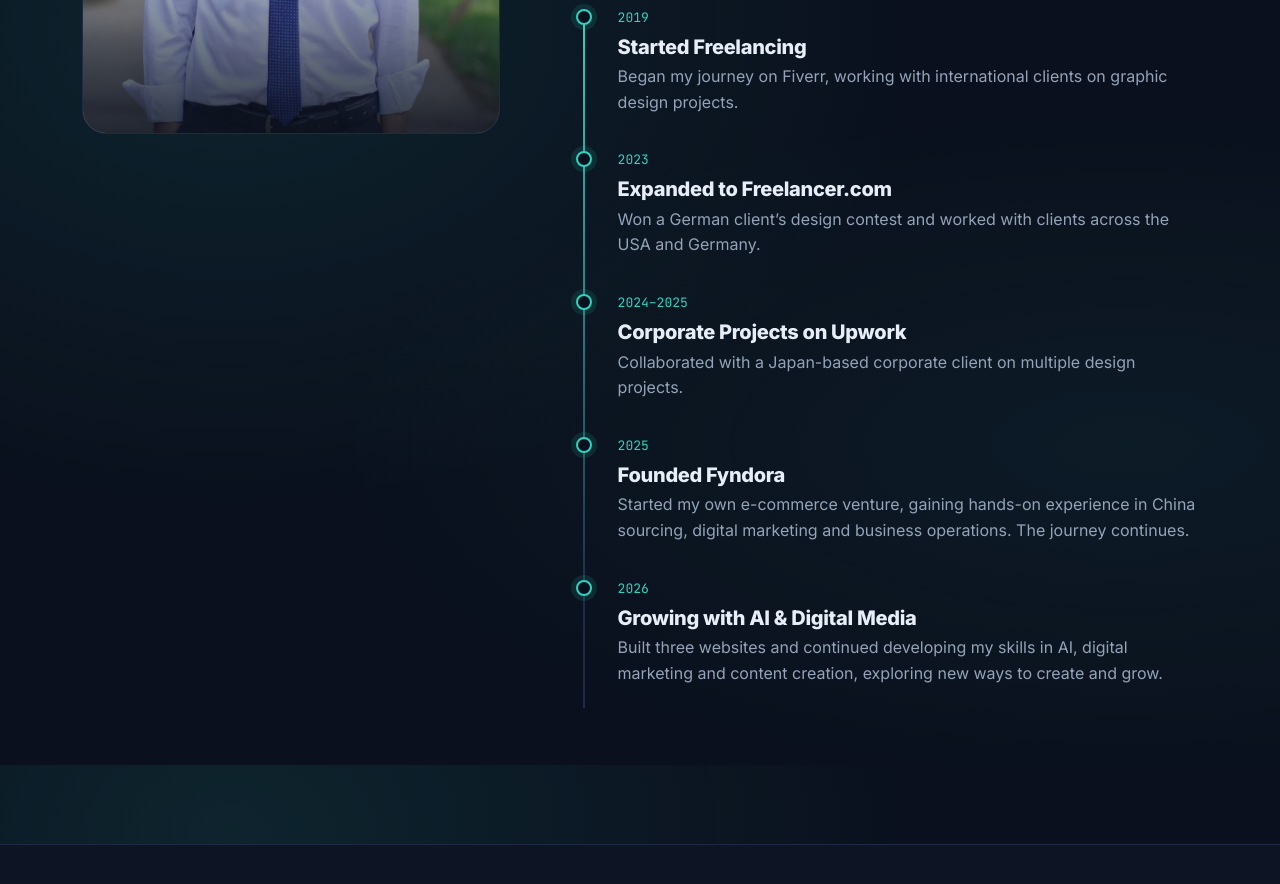
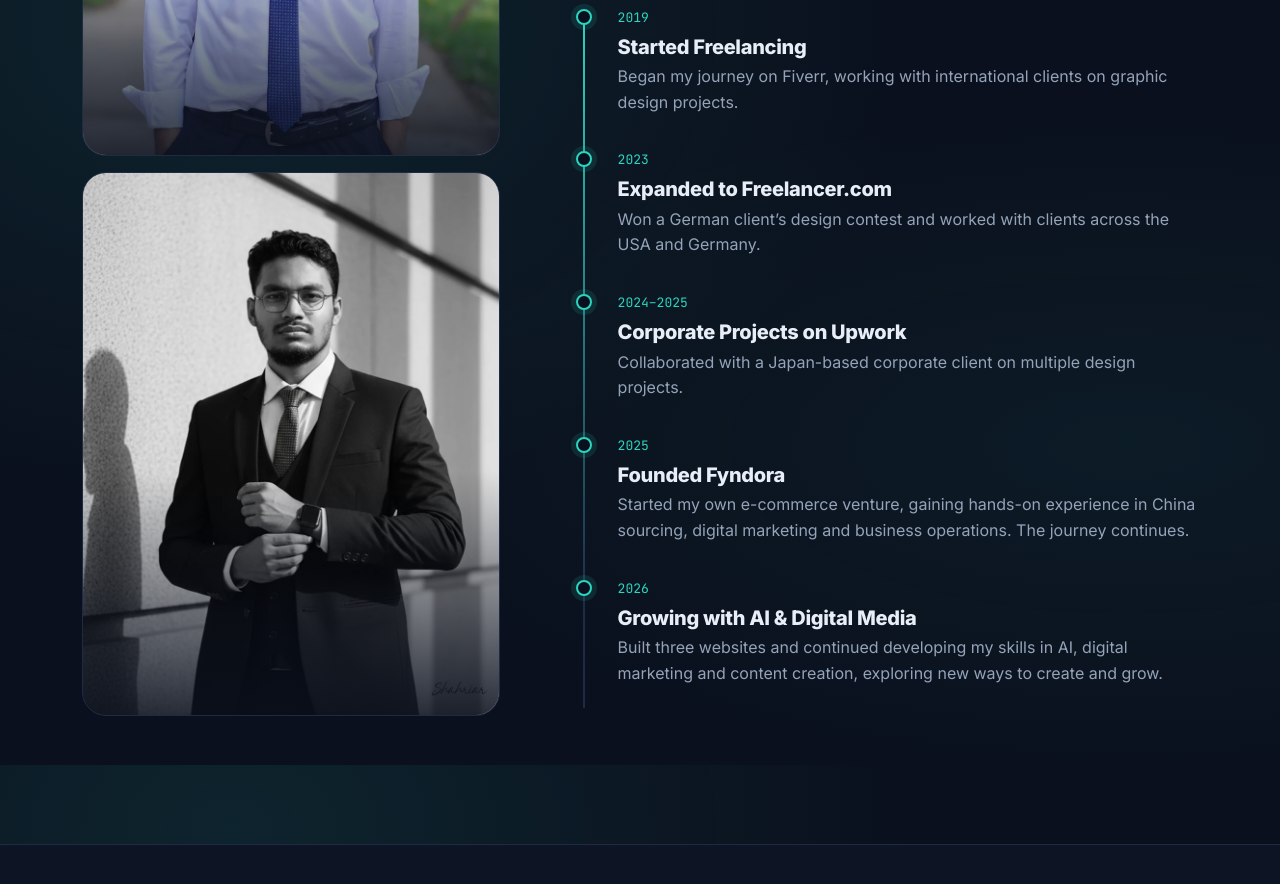
Before and after one commit to shahriar799/shahriar799.github.io, a plain HTML site: page index.html in a window 1280 px wide. Shown: the part 1635-2519 px from the top of the page. Drawn offline with Linux system fonts and the light colour scheme.

Commit message:
About: second portrait, both photos match the timeline height
Co-Authored-By: Claude Opus 5.5 <noreply@anthropic.com>

```diff
--- a/index.html
+++ b/index.html
@@ -19,7 +19,7 @@
 <link rel="preconnect" href="https://fonts.googleapis.com">
 <link rel="preconnect" href="https://fonts.gstatic.com" crossorigin>
 <link href="https://fonts.googleapis.com/css2?family=Hind+Siliguri:wght@400;600&family=Inter:wght@400;600;800&family=JetBrains+Mono:wght@400;600&display=swap" rel="stylesheet">
-<link rel="stylesheet" href="style.css?v=34">
+<link rel="stylesheet" href="style.css?v=35">
 <script type="application/ld+json">{"@context":"https://schema.org","@type":"Person","name":"Siam Shahriar","jobTitle":"Designer, Digital Marketer & Entrepreneur","url":"https://shahriar799.github.io/","image":"https://shahriar799.github.io/assets/img/siam-profile.webp","address":{"@type":"PostalAddress","addressLocality":"Lakshmipur","addressCountry":"BD"},"alumniOf":"National University, Bangladesh","sameAs":["https://www.fiverr.com/siamshahriar313","https://www.upwork.com/freelancers/~015e789f7c17fc33a0","https://www.freelancer.com/u/Shahriar3130","https://www.behance.net/siamshahriar2100","https://www.linkedin.com/in/siam-shahriar-0a0065275/","https://www.instagram.com/siam_shahriar2/"]}</script>
 <script>document.documentElement.classList.add('js')</script>
 </head>
@@ -139,9 +139,14 @@
 <!-- ABOUT + JOURNEY -->
 <section class="sec" id="about">
   <div class="wrap journey">
-    <figure class="journey-photo rv-up" style="margin:0">
-      <img src="assets/img/siam-standing.webp" alt="Siam Shahriar standing outdoors in a white shirt and blue tie" loading="lazy" width="900" height="1600">
-    </figure>
+    <div class="journey-photos">
+      <figure class="journey-photo rv-up" style="margin:0">
+        <img src="assets/img/siam-standing.webp" alt="Siam Shahriar standing outdoors in a white shirt and blue tie" loading="lazy" width="900" height="1600">
+      </figure>
+      <figure class="journey-photo rv-up" style="margin:0;--i:1">
+        <img src="assets/img/siam-suit.webp" alt="Black and white portrait of Siam Shahriar in a three-piece suit" loading="lazy" width="900" height="1125">
+      </figure>
+    </div>
     <div>
       <div class="head rv-up">
         <h2>From freelancing to building digital businesses</h2>
--- a/style.css
+++ b/style.css
@@ -520,3 +520,9 @@ b,strong{font-weight:600}
 .hs-ctrl .hs-btn:disabled{opacity:1;cursor:pointer}
 .hs{scroll-snap-type:x proximity}
 .hs,.hs.auto{scroll-snap-type:none}
+
+/* about: two portraits stacked, together exactly as tall as the timeline */
+.journey-photos{display:grid;gap:16px;grid-template-columns:repeat(2,minmax(0,1fr))}
+.journey-photos .journey-photo{max-width:none;aspect-ratio:3/4}
+@media(min-width:980px){.journey{align-items:stretch}.journey-photos{display:flex;flex-direction:column;max-width:440px}.journey-photos .journey-photo{flex:1 1 0;min-height:260px;aspect-ratio:auto}}
+.journey-photos .journey-photo:nth-child(2) img{object-position:50% 20%;filter:none}
```
Also changed, not shown: assets/img/siam-suit.webp (added).
